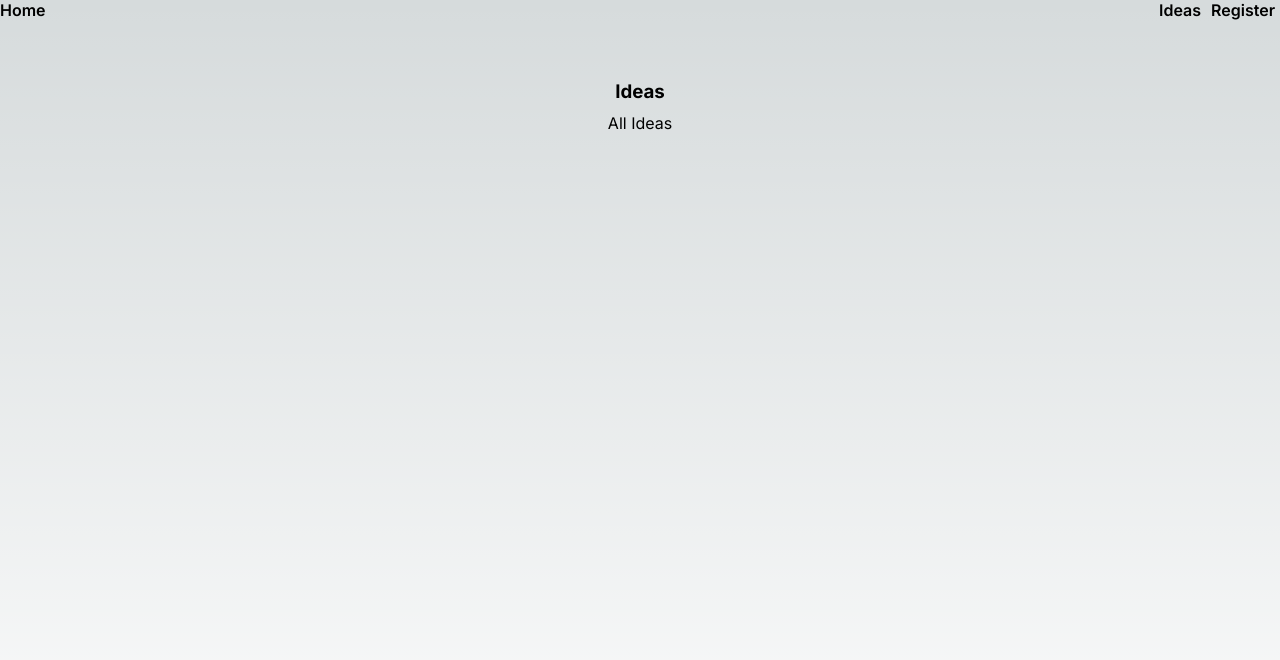
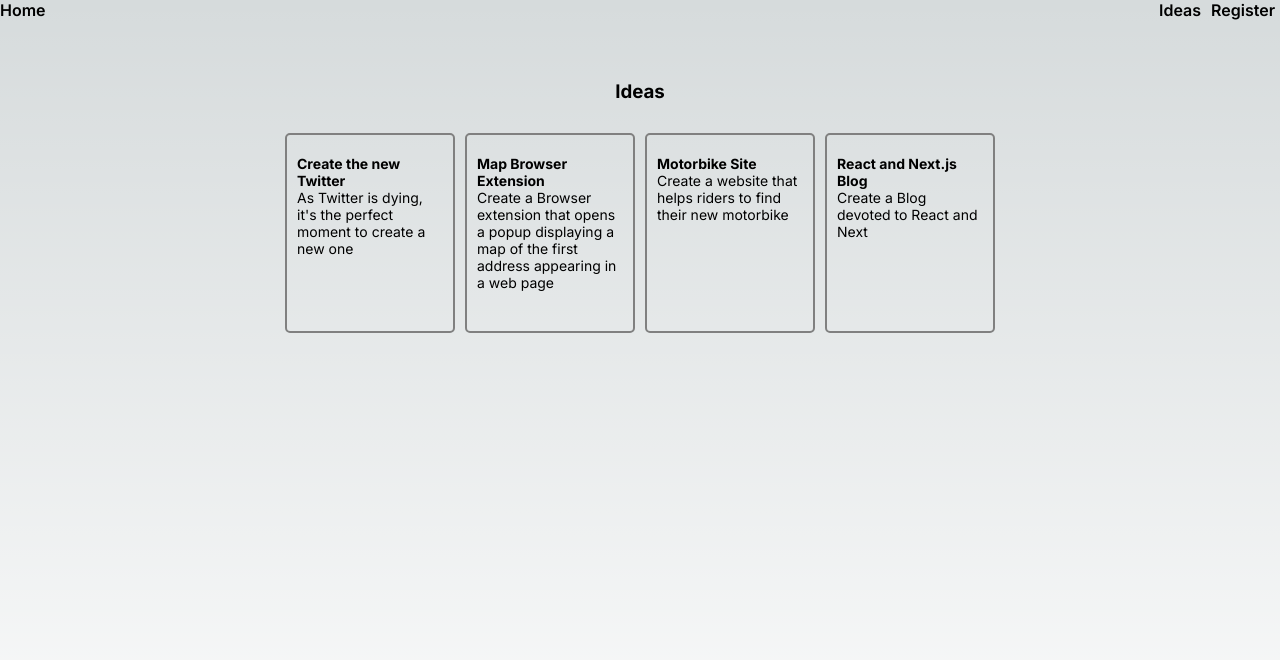
Before and after one commit to AmaurySemery/next_app_ideas, a Next.js app: page /ideas in a window 1280 px wide. Shown: the top 660 px of the page. Built offline with nearby package versions, Linux system fonts and the light colour scheme.

Commit message:
CSS module de la page 'Ideas'

```diff
--- /dev/null
+++ b/app/ideas/ideas.module.css
@@ -0,0 +1,25 @@
+.container {
+    display: flex;
+    gap: 10px;
+    margin-top: 20px;
+    flex-wrap: wrap;
+    justify-content: center;
+    max-width: 80%;
+}
+
+.idea {
+    flex: 0 0 170px;
+    border: 2px solid grey;
+    border-radius: 5px;
+    padding: 20px 10px;
+    height: 200px;
+}
+
+.idea-title {
+    font-size: 14px;
+    font-weight: 700;
+}
+
+.idea-description {
+    font-size: 14px;
+}
--- a/app/ideas/page.jsx
+++ b/app/ideas/page.jsx
@@ -1,8 +1,35 @@
+import styles from './ideas.module.css';
+
 export default function Ideas() {
     return (
         <main className="main">
             <h3>Ideas</h3>
-            <p>All Ideas</p>
+            <div className={styles.container}>
+                <div className={styles.idea}>
+                    <div className={styles['idea-title']}>Create the new Twitter</div>
+                    <div className={styles['idea-description']}>
+                        As Twitter is dying, it's the perfect moment to create a new one
+                    </div>
+                </div>
+                <div className={styles.idea}>
+                    <div className={styles['idea-title']}>Map Browser Extension</div>
+                    <div className={styles['idea-description']}>
+                        Create a Browser extension that opens a popup displaying a map of the first address appearing in a web page
+                    </div>
+                </div>
+                <div className={styles.idea}>
+                    <div className={styles['idea-title']}>Motorbike Site</div>
+                    <div className={styles['idea-description']}>
+                        Create a website that helps riders to find their new motorbike
+                    </div>
+                </div>
+                <div className={styles.idea}>
+                    <div className={styles['idea-title']}>React and Next.js Blog</div>
+                    <div className={styles['idea-description']}>
+                        Create a Blog devoted to React and Next
+                    </div>
+                </div>
+            </div>
         </main>
     )
 }
--- a/app/page.jsx
+++ b/app/page.jsx
@@ -1,10 +1,11 @@
+import Link from "next/link";
 import styles from "./page.module.css";
 
 export default function Home() {
   return (
     <main className={styles.main}>
       <h3>App Ideas</h3>
-      <p>Find your next App Idea right here</p>
+      <p>Find your next <Link href="/ideas" >App Idea</Link> right here</p>
     </main>
   );
 }
```
